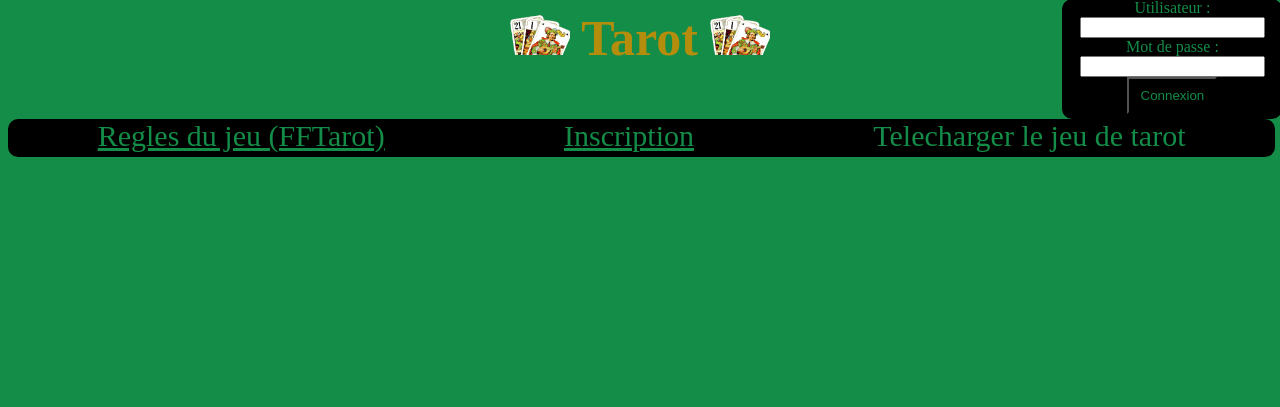
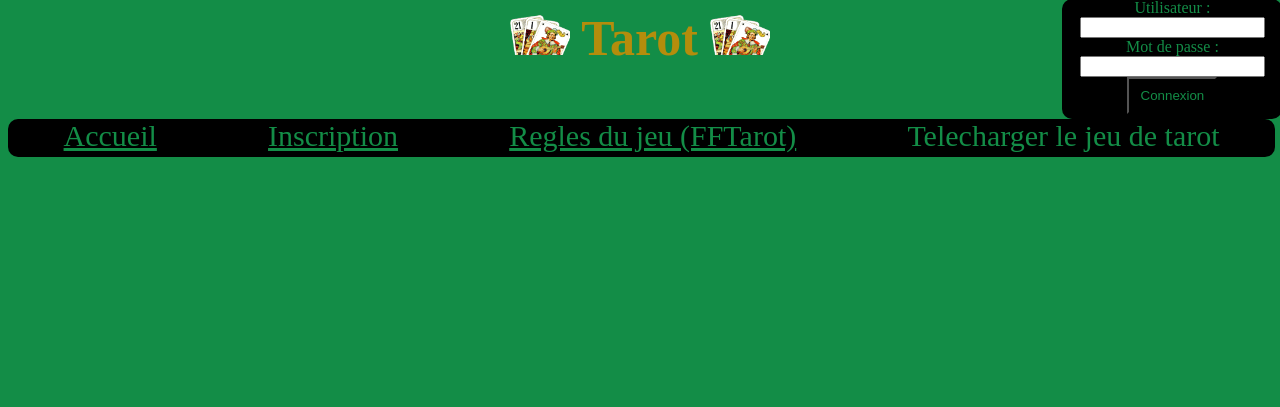
Before and after one commit to Delalandre-Clement/Tarot-Website, a PHP site: page /index.php in a window 1280 px wide. Shown: the part 25-432 px from the top of the page. Run offline with PHP 8.4, Linux system fonts and the light colour scheme.

Commit message:
Change l'ordre des choix du menu

```diff
--- a/Menu.php
+++ b/Menu.php
@@ -1,6 +1,6 @@
 <!-- Menu -->
 <div id="conteneur">
-    <div class="element"><a href="http://www.fftarot.fr/assets/documents/R-RO201206.pdf">Regles du jeu (FFTarot)</a></div>
+    <div class="element"><a href="./index.php">Accueil</a></div>
     <?php
         if(!isset($_SESSION['pseudo'])){
             echo '<div class=' . '"element"' . '><a href=' . "./Inscription.php" . '>' . "Inscription" . '</a></div>';
@@ -9,5 +9,6 @@
             echo '<div class=' . '"element"' . '><a href=' . "./ChatPublic.php" . '>' . "Chat Online" . '</a></div>';
         }
     ?>
+    <div class="element"><a href="http://www.fftarot.fr/assets/documents/R-RO201206.pdf">Regles du jeu (FFTarot)</a></div>
     <div class="element">Telecharger le jeu de tarot</div>
 </div>
```
